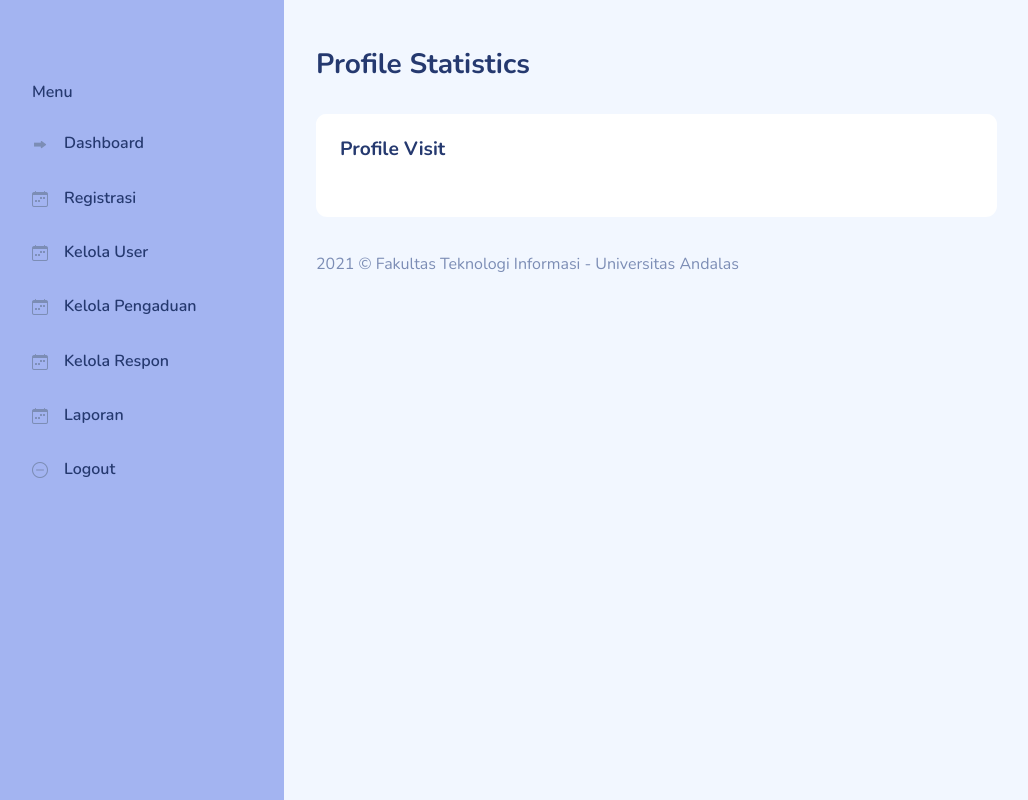
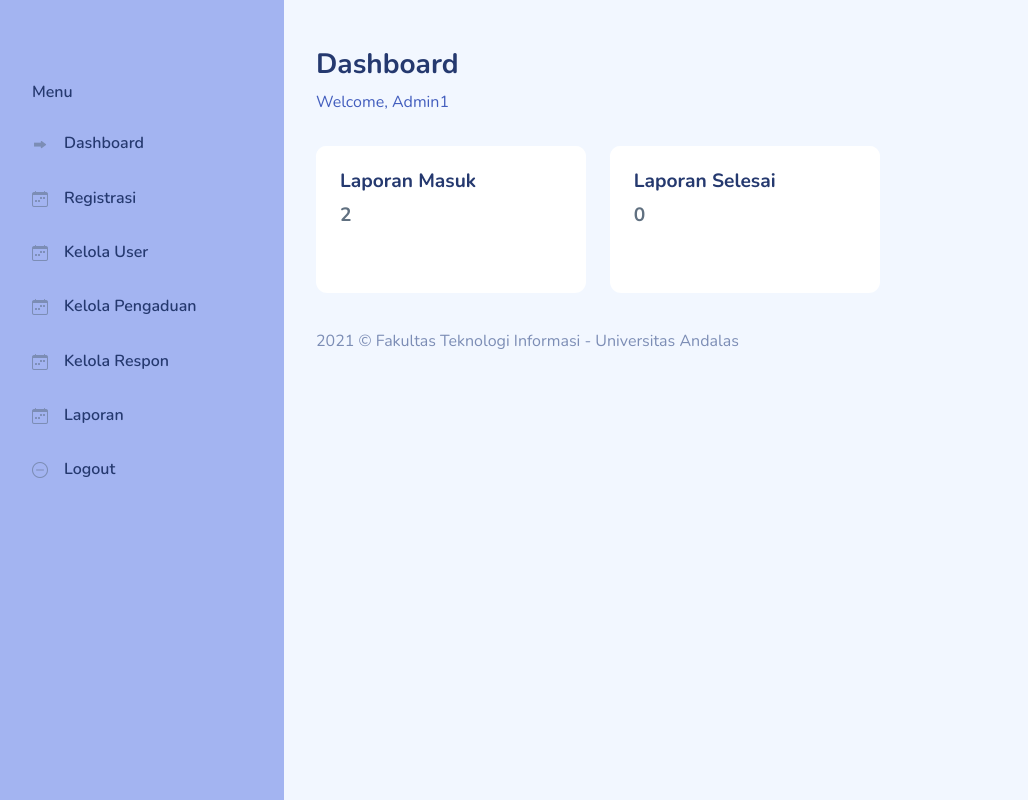
Before and after one commit to ElfijarioDQalbi/tb-ppsi, a PHP site: page /admin/index.php in a window 1280 px wide. Shown: the whole page, without its empty margins (16-1044 px from the left). Run offline with PHP 8.4, Linux system fonts and the light colour scheme; a user stored in the database is signed in; data comes from the database, SQL or seed files in the repository; some libraries are stand-ins or nearby versions.

Commit message:
udah sama dashboard admin

```diff
--- a/admin/index.php
+++ b/admin/index.php
@@ -38,27 +38,66 @@
             </header>
 
               <div class="page-heading">
-                <h3>Profile Statistics</h3>
+                <h3>Dashboard</h3>
+
+
+            <div class="page-heading">
+            <a href="#name" class="col s3"> Welcome, <span class="white-text name"><?php echo ucwords($_SESSION['data']['nama_petugas']); ?></span></a>
+            </div>
                </div>
 
             <div class="page-content">
                 <section class="row">
-                    <div class="col-12 col-lg-9">
+                    <div class="col-9 col-lg-9">
                         <div class="row">
-                            <div class="col-12">
+
+
+                            <div class="col-5">
                                 <div class="card">
-                                    <div class="card-header">
-                                        <h4>Profile Visit</h4>
+                                    <div class="card-header" style="center">
+                                        <h4>Laporan Masuk</h4>
+                                         <?php
+                                            $query = mysqli_query($koneksi,"SELECT * FROM pengaduan WHERE status='proses'");
+                                            $jlmmember = mysqli_num_rows($query);
+                                            if($jlmmember<1){
+                                                $jlmmember=0;
+                                            }
+                                         ?>
+                                        <span class="card-title"><b class="right"><?php echo $jlmmember; ?></b></span>
+                                        <p></p>
                                     </div>
                                     <div class="card-body">
 
                                     </div>
                                 </div>
                             </div>
+
+                            <div class="col-5">
+                                <div class="card">
+                                    <div class="card-header">
+                                        <h4>Laporan Selesai</h4>
+                                         <?php
+                                            $query = mysqli_query($koneksi,"SELECT * FROM pengaduan WHERE status='selesai'");
+                                            $jlmmember = mysqli_num_rows($query);
+                                            if($jlmmember<1){
+                                                $jlmmember=0;
+                                            }
+                                         ?>
+                                         <span class="card-title"><b class="right"><?php echo $jlmmember; ?></b></span>
+                                        <p></p>
+                                    </div>
+                                    <div class="card-body">
+
+                                    </div>
+                                </div>
+                            </div>
+
                         </div>
                     </div>
                 </section>
             </div>
+
+
 
             <footer>
                 <div class="footer clearfix mb-0 text-muted">
```
Lines whose indentation alone changed are shown as unchanged.
